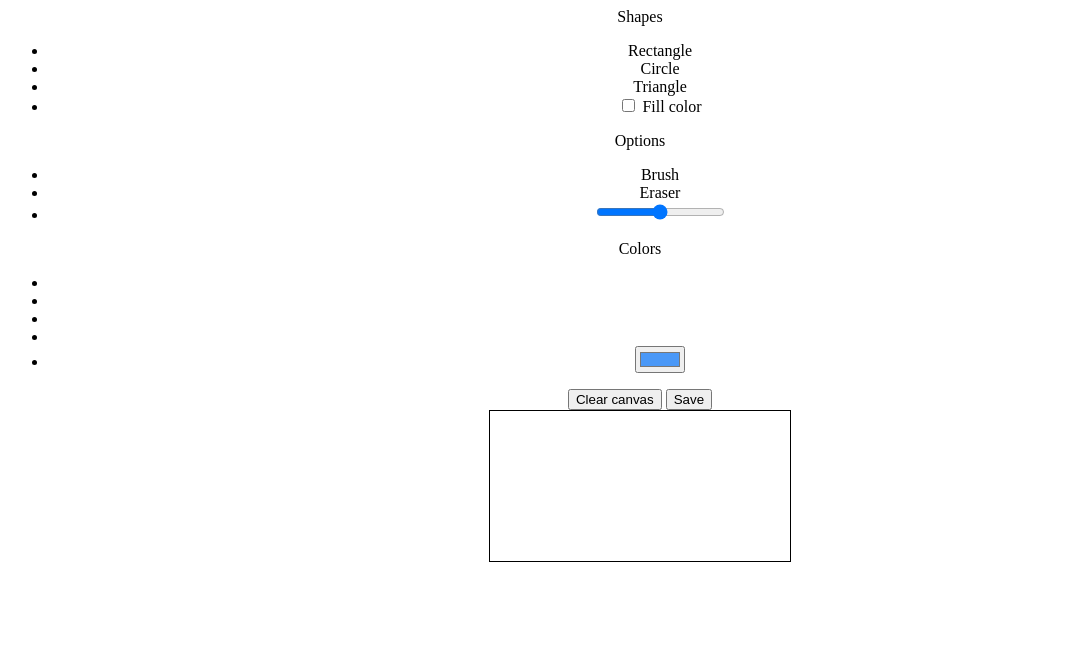
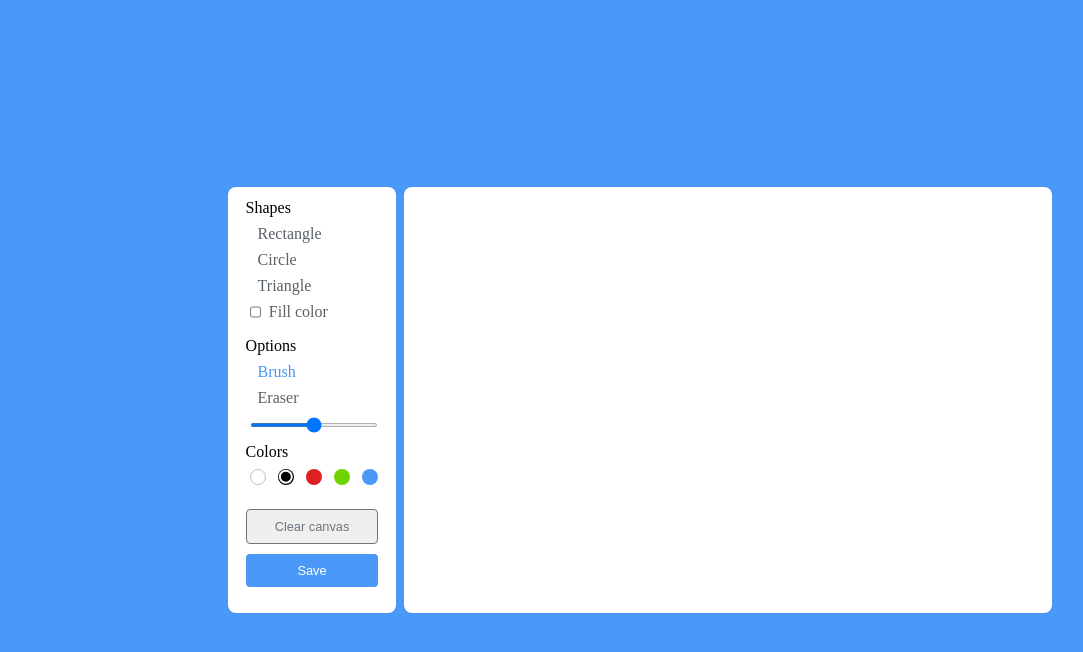
Before and after one commit to Jayanta1622/JS-DOM, a plain HTML site: page mouseDown-up/index.html in a window 1280 px wide. Shown: the whole page, without its empty margins (0-1083 px from the left). Drawn offline with Linux system fonts and the light colour scheme.

Commit message:
Update style.css

```diff
--- a/mouseDown-up/style.css
+++ b/mouseDown-up/style.css
@@ -1,7 +1,131 @@
+*{
+    margin: 0;padding: 0;
+    box-sizing: border-box;
+}
 body{
-    text-align: center;
+    display: flex;align-items: center;
+    justify-content: center;
+    min-height: 100vmin;
+    background: #4A98F7;
 }
-#canvas {
-
-    border: 1px solid black;
-  }
+.container{
+    display: flex;width: 100%;
+    max-width: 105vmin;gap: 1vmin;
+    padding: 1vmin;
+}
+section{
+    background: #fff;
+    border-radius: 1vmin;
+}
+.tool-board{
+    width: 21vmin;
+    padding: 1.5vmin 2.2vmin 0;
+}
+.tool-board .row{
+    margin-bottom: 2vmin;
+}
+.row .options{
+    list-style: none;
+    margin: 1vmin 0 0 .5vmin;
+}
+.row .options .option{
+    display: flex;
+    align-items: center;
+    margin-bottom: 1vmin;cursor: pointer;
+}
+.option :where(span,label){
+    color: #5A6168;
+    padding-left: 1vmin;cursor: pointer;
+}
+.option:is(:hover,.active) :where(span,label){
+    color: #4A98F7;
+}
+.option #fill-color{
+    height: 1.4vmin;
+    width: 1.4vmin;cursor: pointer;
+}
+#fill-color:checked ~ label{
+    color: #4A98F7;
+}
+.option #size-slider{
+    width: 100%;
+    height: .5vmin;
+    margin-top: 1vmin;
+}
+.colors .options{
+    display: flex;
+    justify-content: space-between;
+}
+.colors .option{
+    height: 2vmin;
+    width: 2vmin;
+    background: red;
+    border-radius: 5vmin;
+    position: relative;
+}
+.colors .option:nth-child(1){
+    background: #fff;
+    border: .1vmin solid #bfbfbf;
+}
+.colors .option:nth-child(2){
+    background: #000;
+}
+.colors .option:nth-child(3){
+    background: #E02020;
+}
+.colors .option:nth-child(4){
+    background: #6DD400;
+}
+.colors .option:nth-child(5){
+    background: #4A98F7;
+}
+.colors .option.selected::before{
+    position:absolute;
+    content: "";
+    top: 50%;
+    left: 50%;
+    height: 1.3vmin;
+    width: 1.3vmin;
+    background: inherit;
+    border-radius: inherit;
+    border: 2px solid #fff;
+    transform: translate(-50%,-50%);
+}
+.colors .option:first-child.selected:before{
+    border-color: #ccc;
+}
+.option #color-picker{
+    opacity: 0;
+    cursor: pointer;
+}
+.buttons button{
+    width: 100%;
+    padding: 1.1vmin 0;
+    color: #fff;
+    border: none;
+    outline: none;
+    margin-bottom: 1.3vmin;
+    font-size: 1.6vmin;
+    border-radius: .5vmin;
+    cursor: pointer;
+}
+.buttons .clear-canvas{
+    color: #6C757D;
+    border: .1vmin solid #6C757D;
+    transition: all 0.3s ease;
+}
+.buttons .clear-canvas:hover{
+    color: #fff;
+    background: #6C757D;
+}
+.buttons .save-img{
+    color: #ffff;
+    background: #4A98F7;
+}
+.drawwing-board{
+    flex: 1;
+}
+.drawwing-board canvas{
+    height: 100%;
+    width: 100%;
+}
```
